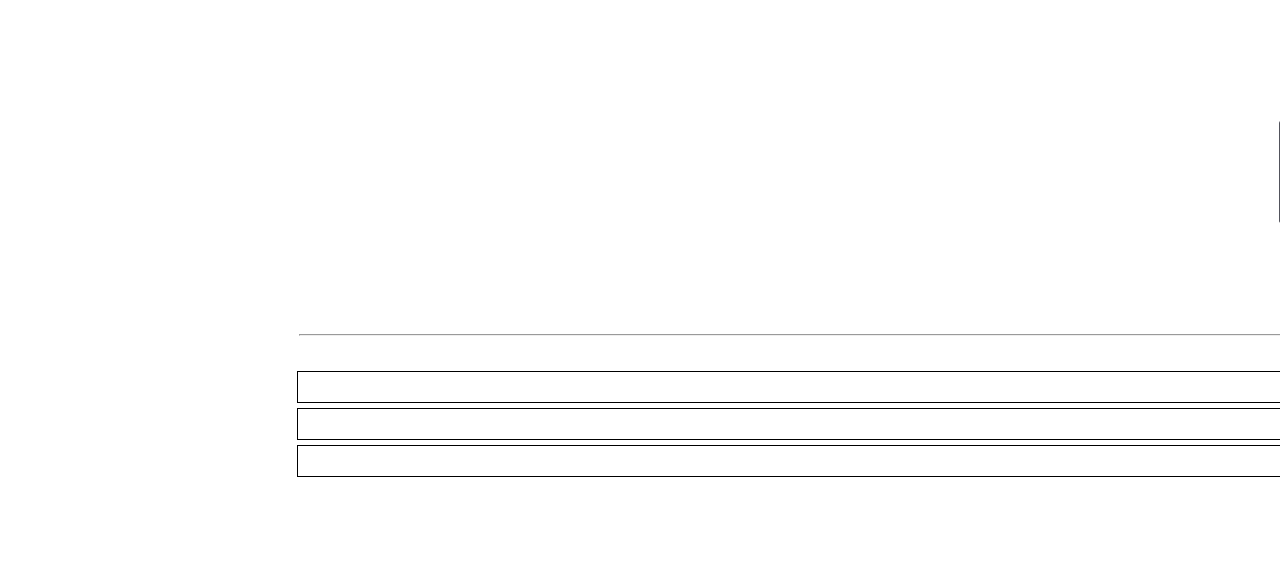
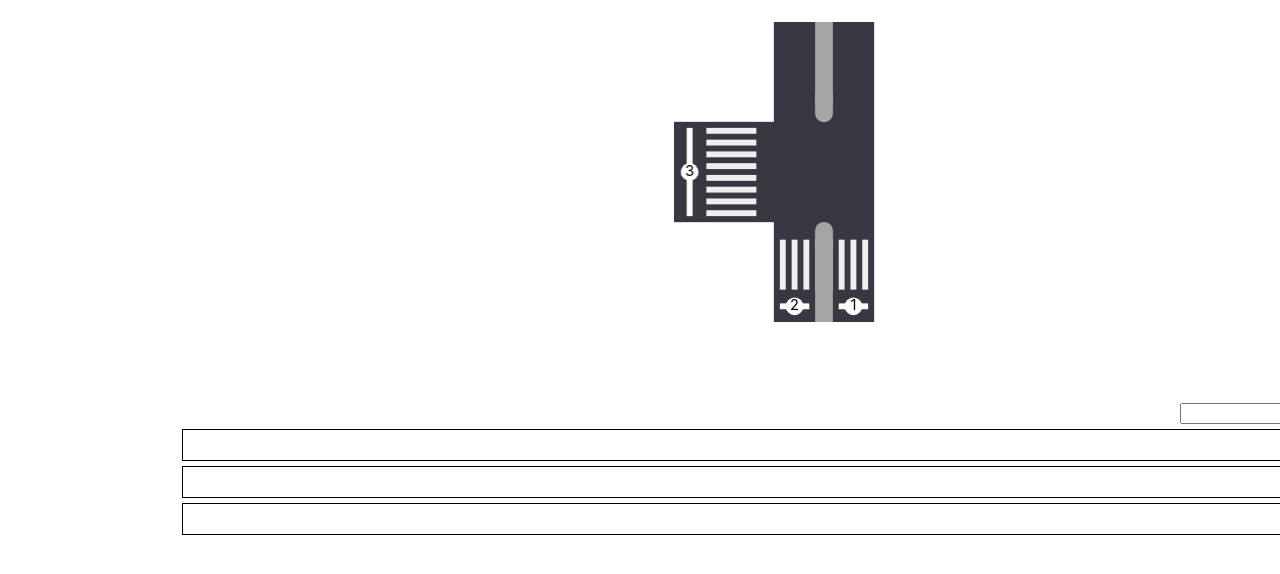
Before and after one commit to danfishgold/crosswalk-timing, a React (Vite) app: page / in a window 1280 px wide. Shown: the top 574 px of the page. Built offline with nearby package versions, Linux system fonts and the light colour scheme.

Commit message:
Improve the diagram (extract components and add crosswalk numbers)

```diff
--- a/src/App.tsx
+++ b/src/App.tsx
@@ -5,6 +5,7 @@ import {
   clickTimelineTrack,
   confirmTransitionSuggestion,
   CrosswalkId,
+  crosswalkIdString,
   dismissTransitionSuggestion,
   hoverOverTimeline,
   moveOutsideTimeline,
@@ -23,7 +24,10 @@ function App() {
   return (
     <div>
       <JunctionBuilder />
-      <hr />
+      <br />
+      <br />
+      <br />
+      <br />
       <DurationInput />
       <TimelineEditor />
     </div>
@@ -74,7 +78,7 @@ function TimelineEditor() {
     >
       {crosswalkIds.map((crosswalkId) => (
         <CrosswalkTrack
-          key={`${crosswalkId.legId}${crosswalkId.part ?? ''}`}
+          key={crosswalkIdString(crosswalkId)}
           crosswalkId={crosswalkId}
         />
       ))}
@@ -147,7 +151,7 @@ function CrosswalkTrack({ crosswalkId }: { crosswalkId: CrosswalkId }) {
       onMouseMove={(event) =>
         dispatch(hoverOverTimeline(timestampFromEvent(event, duration)))
       }
-      key={`${crosswalkId.legId}${crosswalkId.part ?? ''}`}
+      key={crosswalkIdString(crosswalkId)}
       style={{
         width: '100%',
         height: '30px',
--- a/src/JunctionBuilder.tsx
+++ b/src/JunctionBuilder.tsx
@@ -1,11 +1,20 @@
-import React, { MouseEventHandler, useEffect, useState } from 'react'
-import { Leg, LegId, legIds, setJunctionTitle, setLeg } from './reducer'
+import React, { MouseEventHandler, useEffect, useMemo, useState } from 'react'
+import {
+  CrosswalkId,
+  crosswalkIdString,
+  Leg,
+  LegId,
+  legIds,
+  selectCrosswalkIds,
+  setJunctionTitle,
+  setLeg,
+} from './reducer'
 import { useDispatch, useSelector } from './store'
 import { range } from './utils'
 
 const legWidth = 30
 const legLength = 30
-const crosswalkLength = 20
+const crosswalkLength = 15
 const crosswalkSegmentsInEachDirection = 3
 const islandWidthInSegments = 2
 
@@ -19,12 +28,9 @@ const legRotation: Record<LegId, number> = {
 export default function JunctionBuilder() {
   const dispatch = useDispatch()
   const junctionTitle = useSelector((state) => state.junctionTitle)
-  const junction = useSelector((state) => state.junction)
 
   const [inEditMode, setInEditMode] = useState(false)
   const [selectedLegId, setSelectedLegId] = useState<LegId | null>(null)
-
-  const viewBoxOffset = legWidth / 2 + legLength
 
   useEffect(() => {
     setSelectedLegId(null)
@@ -48,41 +54,31 @@ export default function JunctionBuilder() {
           />
         </div>
       ) : (
-        junctionTitle && <h1>{junctionTitle}</h1>
+        junctionTitle && (
+          <h1 style={{ textAlign: 'center' }}>{junctionTitle}</h1>
+        )
       )}
-      <svg
-        width='300px'
-        height='300px'
-        viewBox={`${-viewBoxOffset} ${-viewBoxOffset} ${viewBoxOffset * 2} ${
-          viewBoxOffset * 2
-        }`}
+      <div
+        style={{
+          display: 'flex',
+          flexDirection: 'row',
+          justifyContent: 'space-around',
+          maxWidth: '700px',
+          margin: '0 auto',
+        }}
       >
-        <rect
-          className='road'
-          x={-legWidth / 2}
-          y={-legWidth / 2}
-          width={legWidth}
-          height={legWidth}
+        <Svg
+          inEditMode={inEditMode}
+          onLegClick={(legId) => setSelectedLegId(legId)}
         />
-        {legIds.map((legId) => (
-          <g
-            key={legId}
-            transform={`rotate(${legRotation[legId]}) translate(${
-              legWidth / 2
-            },${-legWidth / 2})`}
+        {inEditMode && (
+          <div
+            style={{
+              maxWidth: '280px',
+              border: '1px solid black',
+              padding: '20px',
+            }}
           >
-            {(inEditMode || junction[legId]) && (
-              <JunctionLegGroup
-                leg={junction[legId]}
-                onClick={inEditMode ? () => setSelectedLegId(legId) : undefined}
-                ariaLabel={junction[legId] ? 'עריכת כביש' : 'הוספת כביש'}
-              />
-            )}
-          </g>
-        ))}
-      </svg>
-      {inEditMode && (
-        <div>
             <h2>עריכת צומת</h2>
             {selectedLegId === null ? (
               <p>לחצו על אחת הזרועות של הצומת כדי לערוך אותה</p>
@@ -160,6 +156,132 @@ export default function JunctionBuilder() {
           </div>
         )}
       </div>
+    </div>
+  )
+}
+
+function Svg({
+  inEditMode,
+  onLegClick,
+}: {
+  inEditMode: boolean
+  onLegClick: (legId: LegId) => void
+}) {
+  const junction = useSelector((state) => state.junction)
+  const crosswalkIds = useSelector(selectCrosswalkIds)
+  const viewBoxOffset = legWidth / 2 + legLength
+
+  return (
+    <svg
+      width='300px'
+      height='300px'
+      viewBox={`${-viewBoxOffset} ${-viewBoxOffset} ${viewBoxOffset * 2} ${
+        viewBoxOffset * 2
+      }`}
+    >
+      <rect
+        className='road'
+        x={-legWidth / 2}
+        y={-legWidth / 2}
+        width={legWidth}
+        height={legWidth}
+      />
+      {legIds.map((legId) => (
+        <g
+          key={legId}
+          transform={`rotate(${legRotation[legId]}) translate(${legWidth / 2},${
+            -legWidth / 2
+          })`}
+        >
+          {(inEditMode || junction[legId]) && (
+            <JunctionLegGroup
+              leg={junction[legId]}
+              onClick={inEditMode ? () => onLegClick(legId) : undefined}
+              ariaLabel={junction[legId] ? 'עריכת כביש' : 'הוספת כביש'}
+            />
+          )}
+        </g>
+      ))}
+      <g>
+        {crosswalkIds.map((crosswalkId, index) => (
+          <CrosswalkIndicatorGroup
+            key={crosswalkIdString(crosswalkId)}
+            crosswalkId={crosswalkId}
+            index={index}
+          />
+        ))}
+      </g>
+    </svg>
+  )
+}
+
+function CrosswalkIndicatorGroup({
+  crosswalkId,
+  index,
+}: {
+  crosswalkId: CrosswalkId
+  index: number
+}) {
+  const crosswalkSegmentCount =
+    crosswalkSegmentsInEachDirection * 2 + islandWidthInSegments
+  const crosswalkSegmentLength = legWidth / (crosswalkSegmentCount * 2 + 1)
+
+  const islandHeight = crosswalkSegmentLength * (islandWidthInSegments * 2 - 1)
+
+  const crosswalkOffset = islandHeight
+
+  const [x, y1, y2] = useMemo(() => {
+    if (!crosswalkId.part) {
+      const x = legWidth / 2 + crosswalkOffset + crosswalkLength + 5
+      const y1 = -legWidth / 2 + crosswalkSegmentLength
+      const y2 = legWidth / 2 - crosswalkSegmentLength
+      return [x, y1, y2]
+    } else if (crosswalkId.part === 'first') {
+      const x = legWidth / 2 + crosswalkOffset + crosswalkLength + 5
+      const y1 = -legWidth / 2 + crosswalkSegmentLength
+      const y2 =
+        -legWidth / 2 +
+        crosswalkSegmentLength * (crosswalkSegmentsInEachDirection * 2)
+      return [x, y1, y2]
+    } else {
+      const x = legWidth / 2 + crosswalkOffset + crosswalkLength + 5
+      const y1 =
+        legWidth / 2 -
+        crosswalkSegmentLength * (crosswalkSegmentsInEachDirection * 2)
+      const y2 = legWidth / 2 - crosswalkSegmentLength
+      return [x, y1, y2]
+    }
+  }, [crosswalkId.part])
+  return (
+    <g transform={`rotate(${legRotation[crosswalkId.legId]})`}>
+      <line
+        x1={x}
+        x2={x}
+        y1={y1}
+        y2={y2}
+        stroke='white'
+        strokeWidth={crosswalkSegmentLength}
+      />
+      <circle
+        cx={x}
+        cy={(y1 + y2) / 2}
+        r={crosswalkSegmentLength * 1.5}
+        fill='white'
+      />
+      <text
+        x={0}
+        y={0}
+        fontSize={crosswalkSegmentLength * 2.5}
+        fill='black'
+        textAnchor='middle'
+        alignmentBaseline='middle'
+        transform={`translate(${x}, ${(y1 + y2) / 2}) rotate(${-legRotation[
+          crosswalkId.legId
+        ]})`}
+      >
+        {index + 1}
+      </text>
+    </g>
   )
 }
 
@@ -192,13 +314,6 @@ function JunctionLegGroup({
       role={onClick && 'button'}
       aria-label={ariaLabel}
     >
-      <rect
-        className='leg__focus-ring'
-        x={-1}
-        y={-1}
-        width={legLength + 2}
-        height={legWidth + 2}
-      />
       <rect className='road' x={0} y={0} width={legLength} height={legWidth} />
       {leg?.crosswalk && (
         <g className='crosswalk'>
@@ -233,6 +348,13 @@ function JunctionLegGroup({
           />
         </g>
       )}
+      <rect
+        className='leg__focus-ring'
+        x={0}
+        y={0}
+        width={legLength}
+        height={legWidth}
+      />
     </g>
   )
 }
--- a/src/reducer.ts
+++ b/src/reducer.ts
@@ -37,6 +37,14 @@ export type TransitionSuggestion = {
   crosswalkId: CrosswalkId
   x: number
   y: number
+}
+
+export function crosswalkIdString(crosswalkId: CrosswalkId): string {
+  if (crosswalkId.part) {
+    return `${crosswalkId.legId}-${crosswalkId.part}`
+  } else {
+    return crosswalkId.legId
+  }
 }
 
 const initialState: State = {
@@ -148,7 +156,8 @@ export const selectTrackTransitions = createSelector(
 export const selectCrosswalkIds = createSelector(
   (state: State) => state.junction,
   (junction): CrosswalkId[] =>
-    Object.entries(junction).flatMap(([legId, leg]) => {
+    legIds.flatMap((legId) => {
+      const leg = junction[legId]
       if (!leg || !leg.crosswalk) {
         return []
       }
```
Lines whose indentation alone changed are shown as unchanged.
